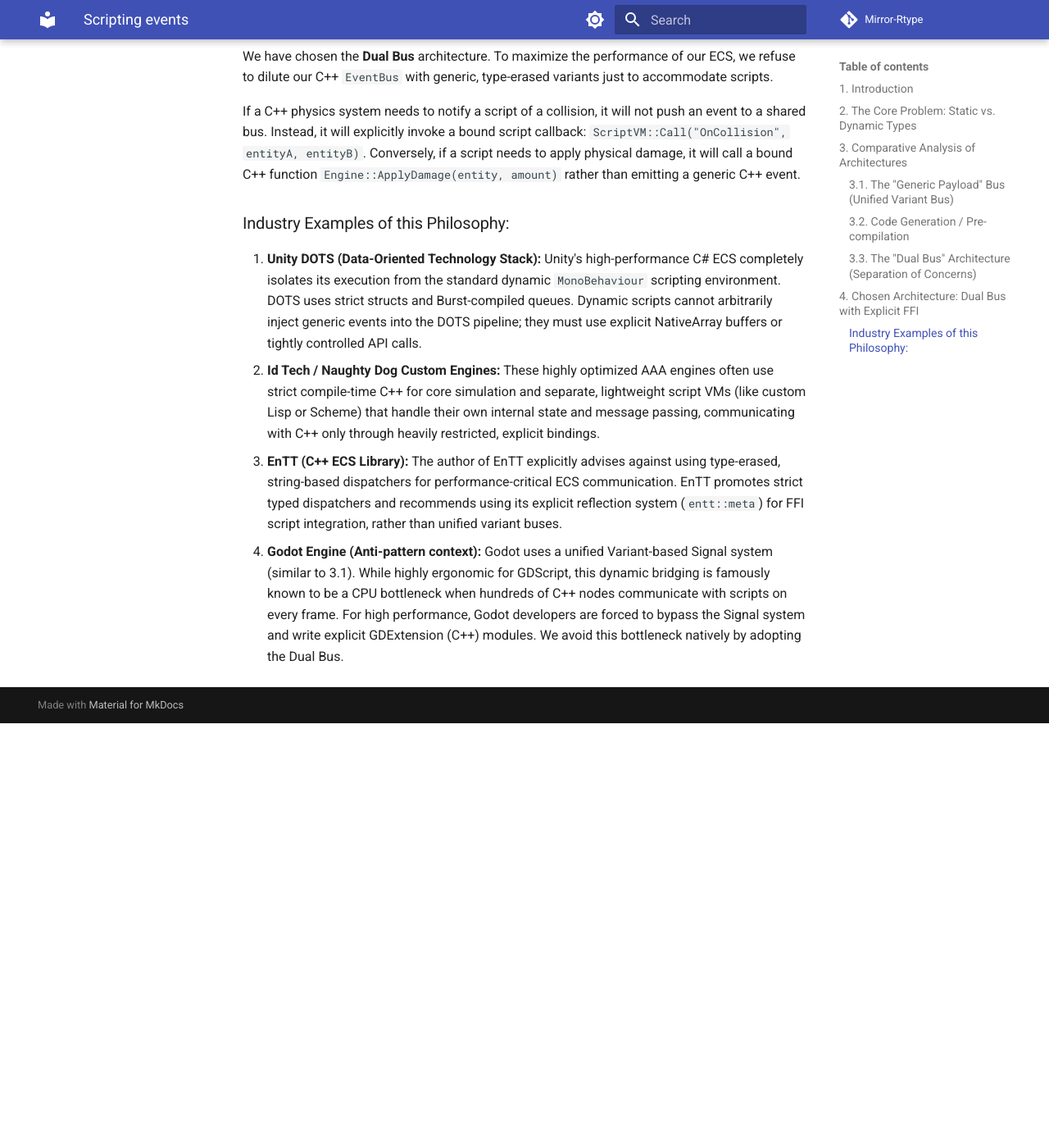
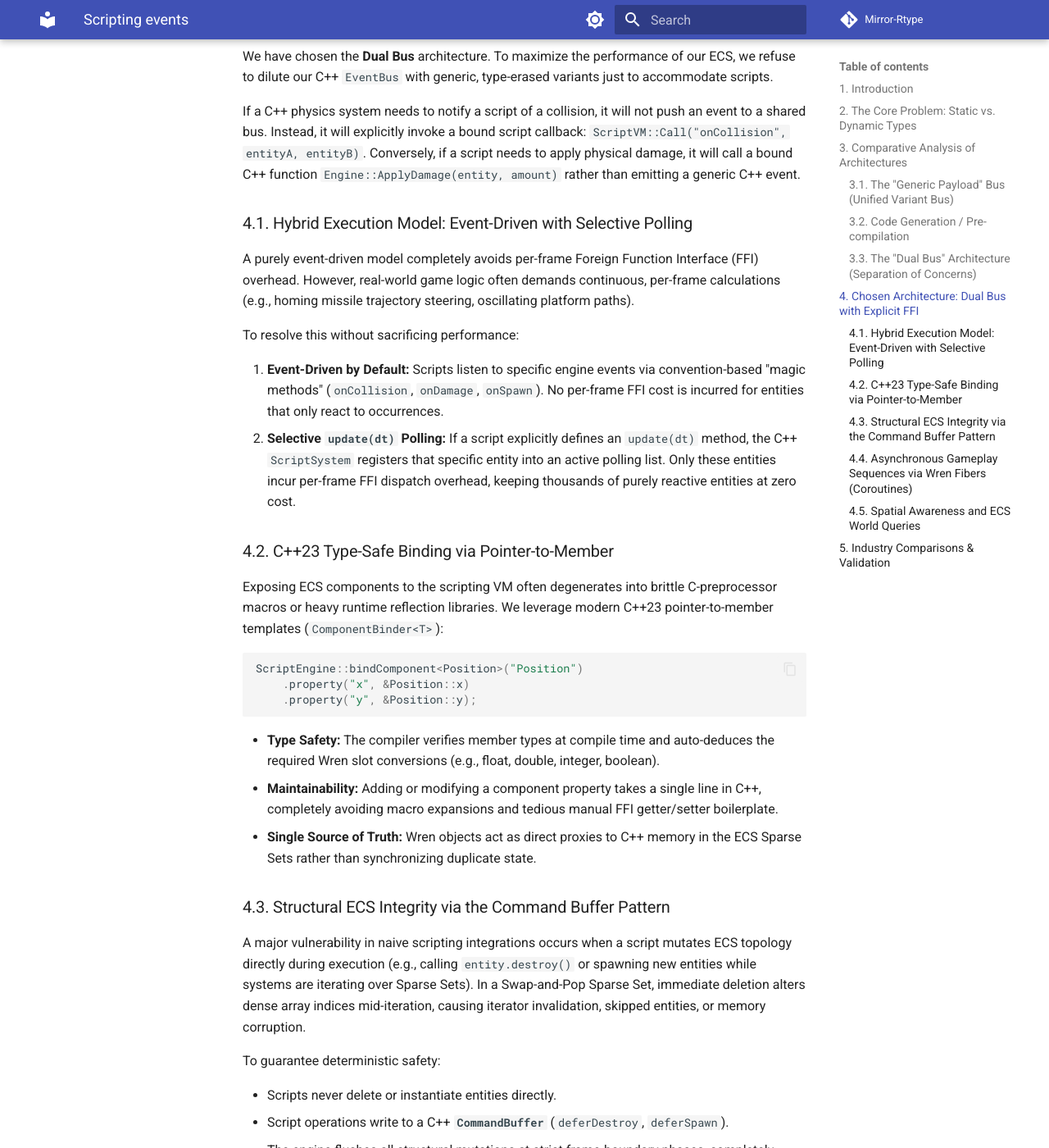
Before and after one commit to Matt4401/Mirror-Rtype, an MkDocs documentation site: the page built from docs/comparative-study/scripting-events.md, in a window 1280 px wide and 1400 px high, scrolled down 2094 px. Shown: the whole window at 82% size. Built offline with MkDocs 1.6.1 and Material for MkDocs 9.7.7, drawn with Linux system fonts in a browser that asks for light colours; comment, search, counter and statistics services are not loaded; before the commit the page ends 2976 px from its top, so only the background shows below that; some of the changed text lies outside the part shown.

Commit message:
docs: add comprehensive scripting guide for Wren integration and usage

````diff
--- a/docs/comparative-study/scripting-events.md
+++ b/docs/comparative-study/scripting-events.md
@@ -59,10 +59,59 @@ Communication between the two buses is strictly prohibited. Instead, the two wor
 
 We have chosen the **Dual Bus** architecture. To maximize the performance of our ECS, we refuse to dilute our C++ `EventBus` with generic, type-erased variants just to accommodate scripts.
 
-If a C++ physics system needs to notify a script of a collision, it will not push an event to a shared bus. Instead, it will explicitly invoke a bound script callback: `ScriptVM::Call("OnCollision", entityA, entityB)`.
+If a C++ physics system needs to notify a script of a collision, it will not push an event to a shared bus. Instead, it will explicitly invoke a bound script callback: `ScriptVM::Call("onCollision", entityA, entityB)`.
 Conversely, if a script needs to apply physical damage, it will call a bound C++ function `Engine::ApplyDamage(entity, amount)` rather than emitting a generic C++ event.
 
-### Industry Examples of this Philosophy:
+### 4.1. Hybrid Execution Model: Event-Driven with Selective Polling
+
+A purely event-driven model completely avoids per-frame Foreign Function Interface (FFI) overhead. However, real-world game logic often demands continuous, per-frame calculations (e.g., homing missile trajectory steering, oscillating platform paths).
+
+To resolve this without sacrificing performance:
+
+1. **Event-Driven by Default:** Scripts listen to specific engine events via convention-based "magic methods" (`onCollision`, `onDamage`, `onSpawn`). No per-frame FFI cost is incurred for entities that only react to occurrences.
+2. **Selective `update(dt)` Polling:** If a script explicitly defines an `update(dt)` method, the C++ `ScriptSystem` registers that specific entity into an active polling list. Only these entities incur per-frame FFI dispatch overhead, keeping thousands of purely reactive entities at zero cost.
+
+### 4.2. C++23 Type-Safe Binding via Pointer-to-Member
+
+Exposing ECS components to the scripting VM often degenerates into brittle C-preprocessor macros or heavy runtime reflection libraries. We leverage modern C++23 pointer-to-member templates (`ComponentBinder<T>`):
+
+```cpp
+ScriptEngine::bindComponent<Position>("Position")
+    .property("x", &Position::x)
+    .property("y", &Position::y);
+```
+
+* **Type Safety:** The compiler verifies member types at compile time and auto-deduces the required Wren slot conversions (e.g., float, double, integer, boolean).
+* **Maintainability:** Adding or modifying a component property takes a single line in C++, completely avoiding macro expansions and tedious manual FFI getter/setter boilerplate.
+* **Single Source of Truth:** Wren objects act as direct proxies to C++ memory in the ECS Sparse Sets rather than synchronizing duplicate state.
+
+### 4.3. Structural ECS Integrity via the Command Buffer Pattern
+
+A major vulnerability in naive scripting integrations occurs when a script mutates ECS topology directly during execution (e.g., calling `entity.destroy()` or spawning new entities while systems are iterating over Sparse Sets). In a Swap-and-Pop Sparse Set, immediate deletion alters dense array indices mid-iteration, causing iterator invalidation, skipped entities, or memory corruption.
+
+To guarantee deterministic safety:
+
+* Scripts never delete or instantiate entities directly.
+* Script operations write to a C++ **`CommandBuffer`** (`deferDestroy`, `deferSpawn`).
+* The engine flushes all structural mutations at strict frame-boundary phases, completely isolating the script execution phase from ECS topology changes.
+
+### 4.4. Asynchronous Gameplay Sequences via Wren Fibers (Coroutines)
+
+Complex gameplay behaviors (such as multi-phase boss patterns, cutscenes, and timed dialogue) traditionally require complex state machines and manual timer management when written in pure event-driven or update loops.
+
+Wren provides native, stackful coroutines called **Fibers**. We bind the C++ engine clock to Wren Fibers:
+
+* A script can invoke `Engine.wait(seconds)`.
+* The VM yields control back to C++ without blocking the main engine thread.
+* The C++ `ScriptSystem` manages sleeping Fibers and resumes them seamlessly when their allotted delta time has elapsed.
+
+### 4.5. Spatial Awareness and ECS World Queries
+
+To prevent scripts from operating in a vacuum, the C++ engine exposes high-performance spatial queries to the VM (`World.getNearestWithTag`, `World.getEntitiesInRadius`). The heavy computational lifting (iterating over Spatial Partitioning trees or Sparse Sets) remains 100% in native compiled C++, returning only the resulting Entity identifiers to Wren.
+
+---
+
+## 5. Industry Comparisons & Validation
 
 1. **Unity DOTS (Data-Oriented Technology Stack):** Unity's high-performance C# ECS completely isolates its execution from the standard dynamic `MonoBehaviour` scripting environment. DOTS uses strict structs and Burst-compiled queues. Dynamic scripts cannot arbitrarily inject generic events into the DOTS pipeline; they must use explicit NativeArray buffers or tightly controlled API calls.
 2. **Id Tech / Naughty Dog Custom Engines:** These highly optimized AAA engines often use strict compile-time C++ for core simulation and separate, lightweight script VMs (like custom Lisp or Scheme) that handle their own internal state and message passing, communicating with C++ only through heavily restricted, explicit bindings.
````
Also changed, not shown: docs/getting-started/scripting-guide.md (added, +232 -0 lines).
